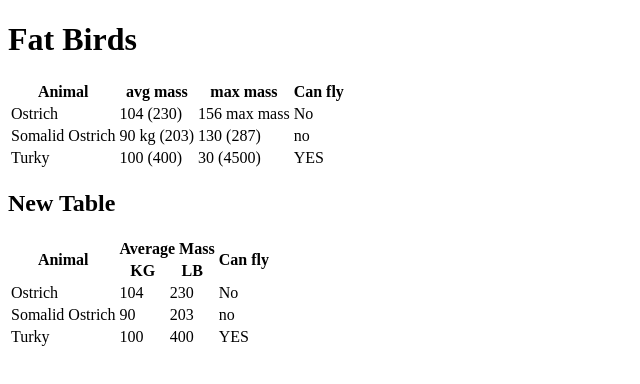
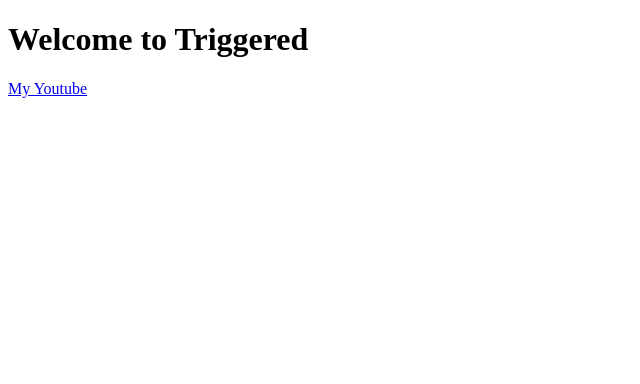
Before and after one commit to sam-goetz/hello-world, a plain HTML site: page heaviest_birds.html in a window 1280 px wide. Shown: the whole page, without its empty margins (0-640 px from the left). Drawn offline with Linux system fonts and the light colour scheme.

Commit message:
Update heaviest_birds.html

```diff
--- a/heaviest_birds.html
+++ b/heaviest_birds.html
@@ -4,82 +4,14 @@
 <head>
     <meta charset="UTF-8">
     <meta name="viewport" content="width=device-width, initial-scale=1.0">
-    <title>Fat Birds Talbe</title>
+    <title>Triggered</title>
 </head>
 
 <body>
-    <h1>Fat Birds</h1>
-    <table>
-        <thead>
-            <tr>
-                <th>Animal</th>
-                <th>avg mass</th>
-                <th>max mass</th>
-                <th>Can fly</th>
-            </tr>
-        </thead>
-        <tbody>
-            <tr>
-                <td>Ostrich</td>
-                <td>104 (230)</td>
-                <td>156 max mass</td>
-                <td>No</td>
-
-            </tr>
-
-            <tr>
-                <td>Somalid Ostrich</td>
-                <td>90 kg (203)</td>
-                <td>130 (287)</td>
-                <td>no</td>
-            </tr>
-
-            <tr>
-                <td>Turky</td>
-                <td>100 (400)</td>
-                <td>30 (4500)</td>
-                <td>YES</td>
-            </tr>
-        </tbody>
-    </table>
-
-    <h2>New Table</h2>
-    <table>
-        <thead>
-            <tr>
-                <th rowspan="2">Animal</th>
-                <th colspan="2">Average Mass</th>
-                <th rowspan="2">Can fly</th>
-            </tr>
-            <tr>
-                <th>KG</th>
-                <th>LB</th>
-            </tr>
-        </thead>
-        <tbody>
-            <tr>
-                <td>Ostrich</td>
-                <td>104</td>
-                <td>230</td>
-                <td>No</td>
-
-            </tr>
-
-            <tr>
-                <td>Somalid Ostrich</td>
-                <td>90</td>
-                <td>203</td>
-                <td>no</td>
-            </tr>
-
-            <tr>
-                <td>Turky</td>
-                <td>100</td>
-                <td>400</td>
-                <td>YES</td>
-            </tr>
-        </tbody>
-    </table>
+    <h1>Welcome to Triggered</h1>
+    <div>
+    <a href="https://www.youtube.com/channel/UCVhj2Rgr2Zd_MBpgXyPqKBg">My Youtube</a>
+    </div>
 </body>
 
 </html>
```
